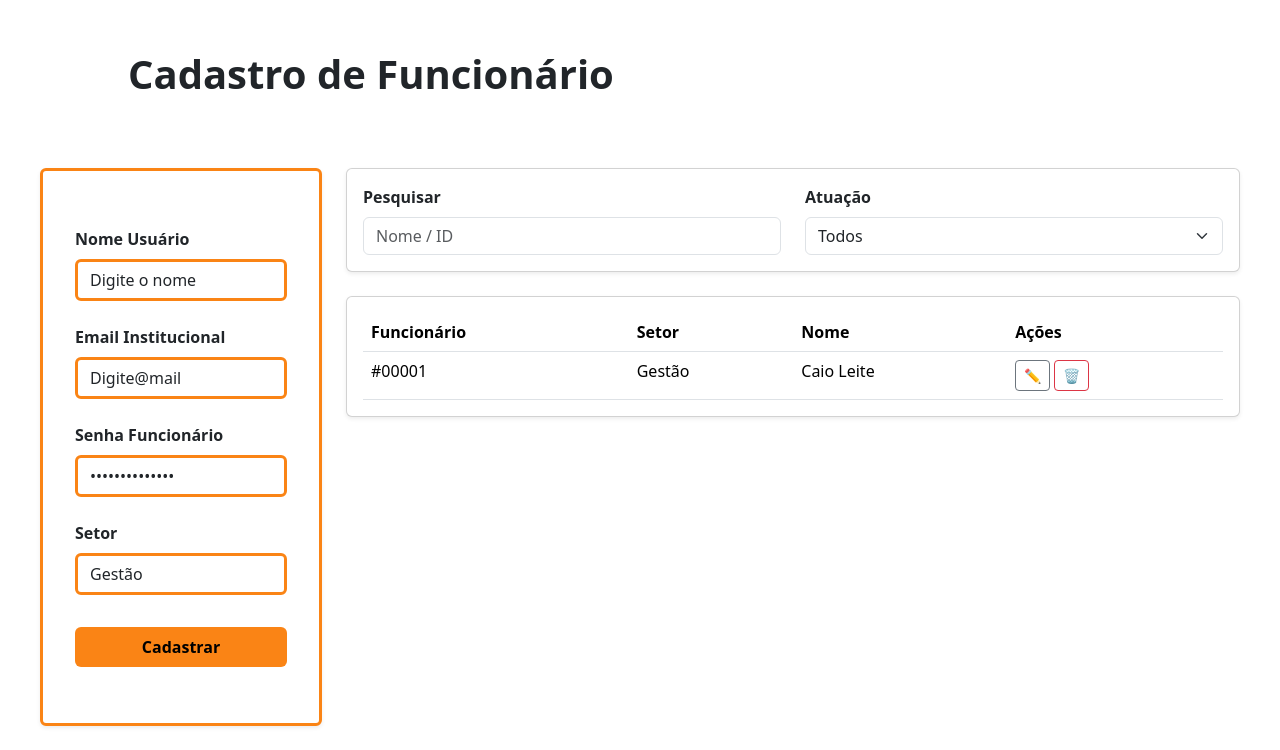
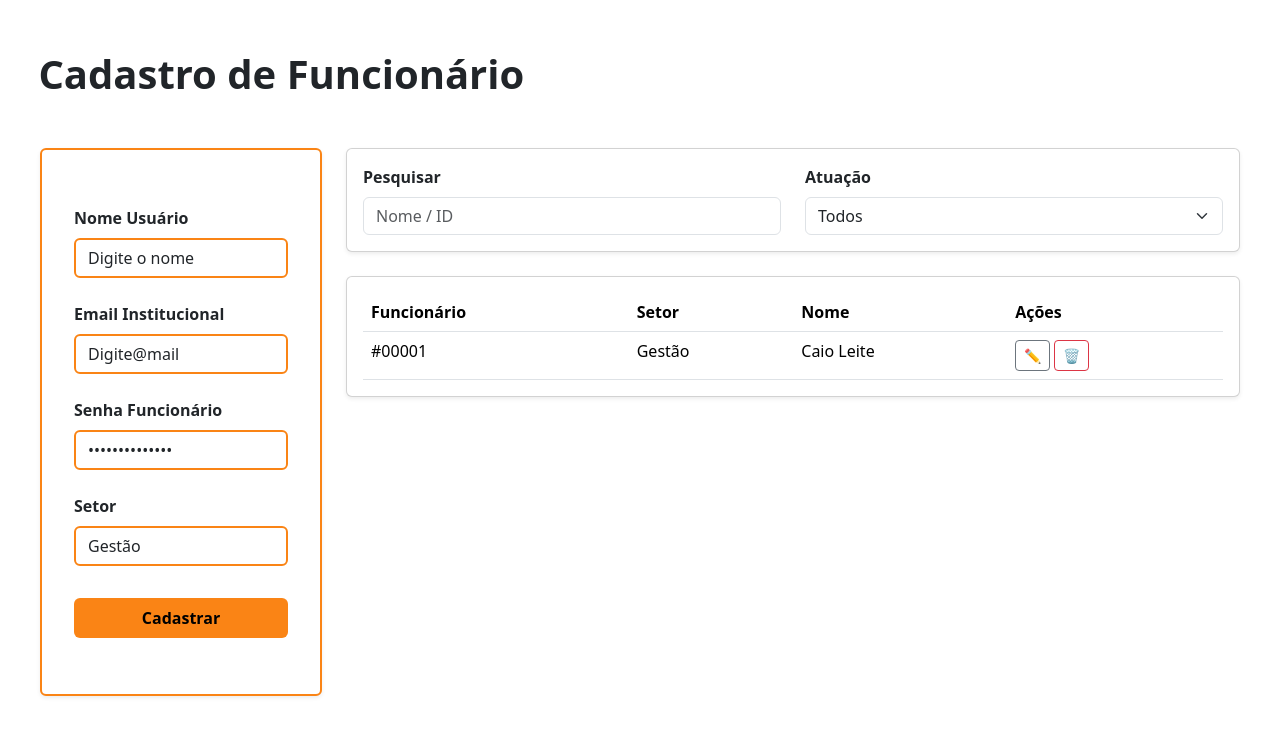
Before and after one commit to devcaetan0/EasyRail-S.A, a PHP site: page /public/funcionarios.html in a window 1280 px wide. Shown: the part 71-821 px from the top of the page. After the commit the page ends 768 px from the top, so only its background shows below. Run offline with PHP 8.4, Linux system fonts and the light colour scheme.

Commit message:
changes - mudanças da main para container-fluid e mudança do margin left do titulo-pagina para 3%

```diff
--- a/public/main.html
+++ b/public/main.html
@@ -40,12 +40,11 @@
         </nav>
     </header>
 
-    <main class="container fade-in">
+    <main class="container-fluid fade-in">
         <div class="titulo-home text-center mt-5 mb-5 fw-bold">
             <h1>Bem-vindo(a) ao EasyRail!</h1>
             <h4>Selecione uma categoria para começar a gerenciar os dados de suas locomotivas.</h4>
         </div>
-
         <div class="row g-3 justify-content-center">
             <div class="col-2">
                 <div class="card-padrao shadow-sm borda-laranja rounded text-center p-4 d-flex flex-column">
@@ -86,12 +85,9 @@
         </div>
     </main>
 </body>
-
 <script src="https://cdn.jsdelivr.net/npm/bootstrap@5.3.8/dist/js/bootstrap.bundle.min.js"
     integrity="sha384-FKyoEForCGlyvwx9Hj09JcYn3nv7wiPVlz7YYwJrWVcXK/BmnVDxM+D2scQbITxI"
     crossorigin="anonymous"></script>
-<script src="scripts/validacao-login.js"></script>
-
 </body>
 
 </html>
--- a/styles/style.css
+++ b/styles/style.css
@@ -33,17 +33,17 @@
 }
 
 .borda-laranja {
-    border: 3px solid var(--cor-laranja);
+    border: 2px solid var(--cor-laranja);
 }
 
 .titulo-pagina {
     margin-top: 50px;
-    margin-left: 10%;
+    margin-left: 3%;
 }
 
 .main-padrao {
-    margin-top: 70px;
-    padding: 0 40px;
+    margin-top: 50px;
+    padding: 0px 40px;
 }
 
 /* ===== INDEX =====*/
```
